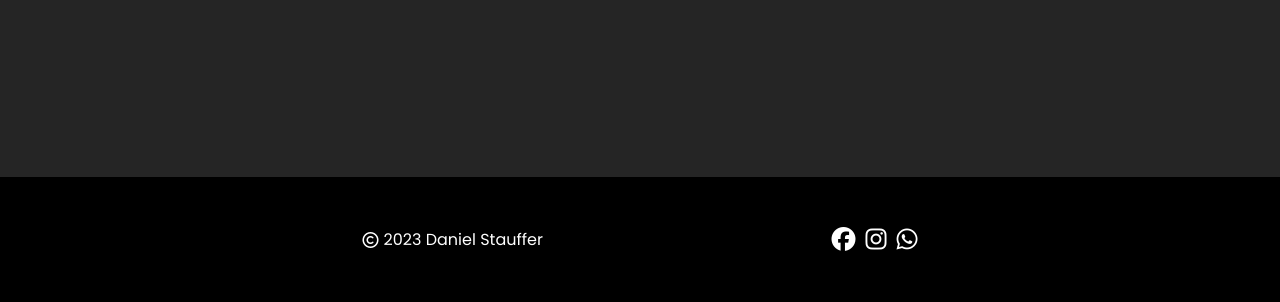
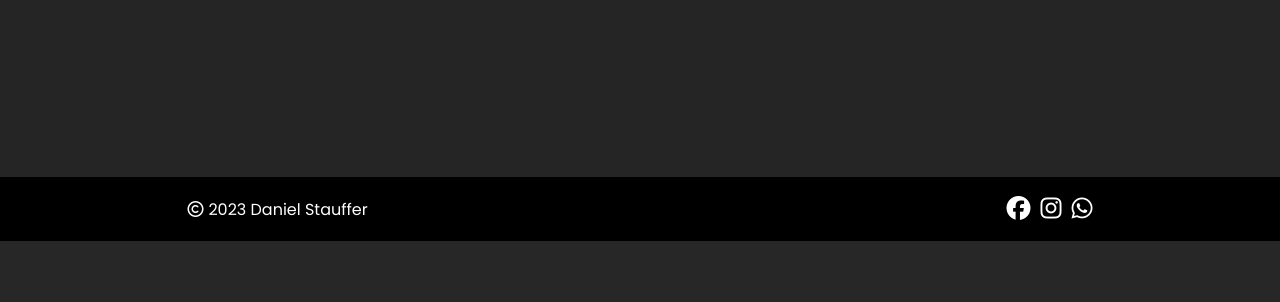
Before and after one commit to RebellionWebdesign/urban-food, a Django app: page /accounts/profile/bookings/ in a window 1280 px wide. Shown: the part 559-861 px from the top of the page. After the commit the page ends 800 px from the top, so only its background shows below. Run offline with Django 3.2, Linux system fonts and the light colour scheme; the visitor is signed in with stand-in values (Sample User, id 1); data that the repository does not hold is empty; some libraries are stand-ins or nearby versions; some web fonts are replaced.

Commit message:
Remove unneeded class

```diff
--- a/templates/base.html
+++ b/templates/base.html
@@ -123,7 +123,7 @@
             {% block content %}
             {% endblock content %}
         </main>
-        <footer class="section flex flex-center">
+        <footer class="flex flex-center">
             <container class="container flex flex-between">
             <div class="flex flex-center-y">
                 <i class="fa-regular fa-copyright"></i>
```
